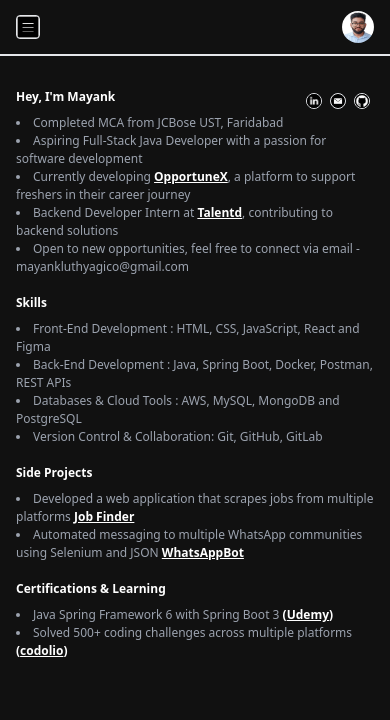
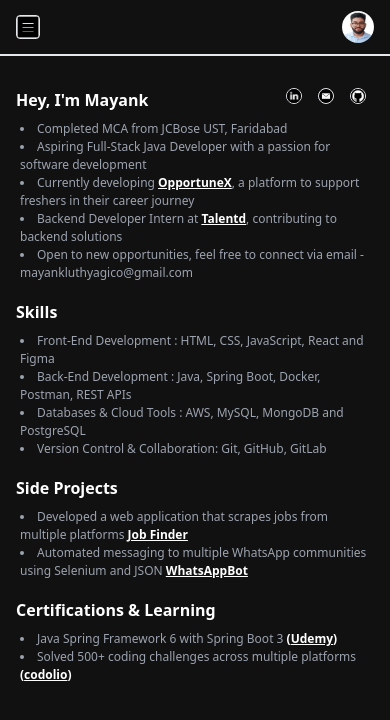
Before and after one commit to MayankLuthyagi/Portfolio, a React (Vite) app: page / in a window 390 px wide. Shown: the top 720 px of the page. Built offline with nearby package versions, Linux system fonts and the light colour scheme.

Commit message:
"Updated"

```diff
--- a/Components/Center.jsx
+++ b/Components/Center.jsx
@@ -6,33 +6,33 @@
                 className="md:w-auto text-[12px] p-4 md:border-2 md:border-white md:rounded-xl grey-color  md:text-[15px]  text-white md:px-8 md:pt-8"
             >
                 <header className="mt-4">
-                    <div className="flex justify-between items-center">
-                        <h1 className="font-bold md:text-[18px] mb-2">Hey, I'm Mayank</h1>
+                    <div className="flex justify-between">
+                        <h1 className="font-bold text-[16px] md:text-[18px] mb-2">Hey, I'm Mayank</h1>
                         <div className="flex  md:hidden">
                             <a href="https://www.linkedin.com/in/mayank012/" target="_blank">
                                 <img
-                                    className="rounded-full border-[1px] mx-1 w-4 h-4"
+                                    className="rounded-full border-[1px] mx-2 w-4 h-4"
                                     src="/linkedin.png"
                                     alt="LinkedIn"
                                 />
                             </a>
                             <a href="mailto:mayankluthyagico@gmail.com" target="_blank">
                                 <img
-                                    className="rounded-full border-[1px] mx-1 w-4 h-4"
+                                    className="rounded-full border-[1px] mx-2 w-4 h-4"
                                     src="/email.png"
                                     alt="Email"
                                 />
                             </a>
                             <a href="http://github.com/mayankluthyagi" target="_blank">
                                 <img
-                                    className="rounded-full border-[1px] mx-1 w-4 h-4"
+                                    className="rounded-full border-[1px] mx-2 w-4 h-4"
                                     src="/github.png"
                                     alt="GitHub"
                                 />
                             </a>
                         </div>
                     </div>
-                    <div className="text-gray-400">
+                    <div className="text-gray-400 ml-1">
                         <li>Completed MCA from JCBose UST, Faridabad</li>
                         <li>Aspiring Full-Stack Java Developer with a passion for software development</li>
                         <li>
@@ -58,8 +58,8 @@
                 </header>
                 <br/>
                 <section id="skills">
-                    <h2 className="font-bold md:text-[18px] mb-2">Skills</h2>
-                    <div className="skills-section text-gray-400">
+                    <h2 className="font-bold text-[16px] md:text-[18px] mb-2">Skills</h2>
+                    <div className="skills-section text-gray-400 ml-1">
                         <li> Front-End Development : HTML, CSS, JavaScript, React and Figma</li>
                         <li>Back-End Development : Java, Spring Boot, Docker, Postman, REST APIs</li>
                         <li>Databases & Cloud Tools : AWS, MySQL, MongoDB and PostgreSQL</li>
@@ -68,11 +68,13 @@
                 </section>
                 <br/>
                 <section id="projects">
-                    <h2 className="font-bold md:text-[18px] mb-2">Side Projects</h2>
-                    <li className="text-gray-400">
+                    <h2 className="font-bold text-[16px] md:text-[18px] mb-2">Side Projects</h2>
+                    <div className="fex ml-1">
+                        <li className="text-gray-400 ">
                             Developed a web application that scrapes jobs from multiple platforms
                             {' '}
-                        <a className="text-white font-bold underline" target="_blank" href="https://job-finder.streamlit.app/">
+                            <a className="text-white font-bold underline" target="_blank"
+                               href="https://job-finder.streamlit.app/">
                                 Job Finder
                             </a>
                         </li>
@@ -85,11 +87,13 @@
                                 href="https://github.com/MayankLuthyagi/WhatsApp-Json-Message-Sender-Using-Selenium"
                             >WhatsAppBot</a>
                         </li>
+                    </div>
+
                 </section>
                 <br/>
                 <section id="certifications">
-                    <h2 className="font-bold md:text-[18px] mb-2"> Certifications & Learning</h2>
-                    <div className="text-gray-400">
+                    <h2 className="font-bold text-[16px] md:text-[18px] mb-2"> Certifications & Learning</h2>
+                    <div className="text-gray-400 ml-1">
                         <li>
                             Java Spring Framework 6 with Spring Boot 3{' '}
                             <a
--- a/src/App.jsx
+++ b/src/App.jsx
@@ -14,7 +14,7 @@
                 <div className="lg:block hidden lg:h-full">
                     <Sidebar/>
                 </div>
-                <div className="flex justify-start md:justify-ce    nter md:mt-4 md:mx-56">
+                <div className="flex justify-start md:justify-center md:mt-4 md:mx-56">
                     <Center/>
                 </div>
             </div>
```
Lines whose indentation alone changed are shown as unchanged.
